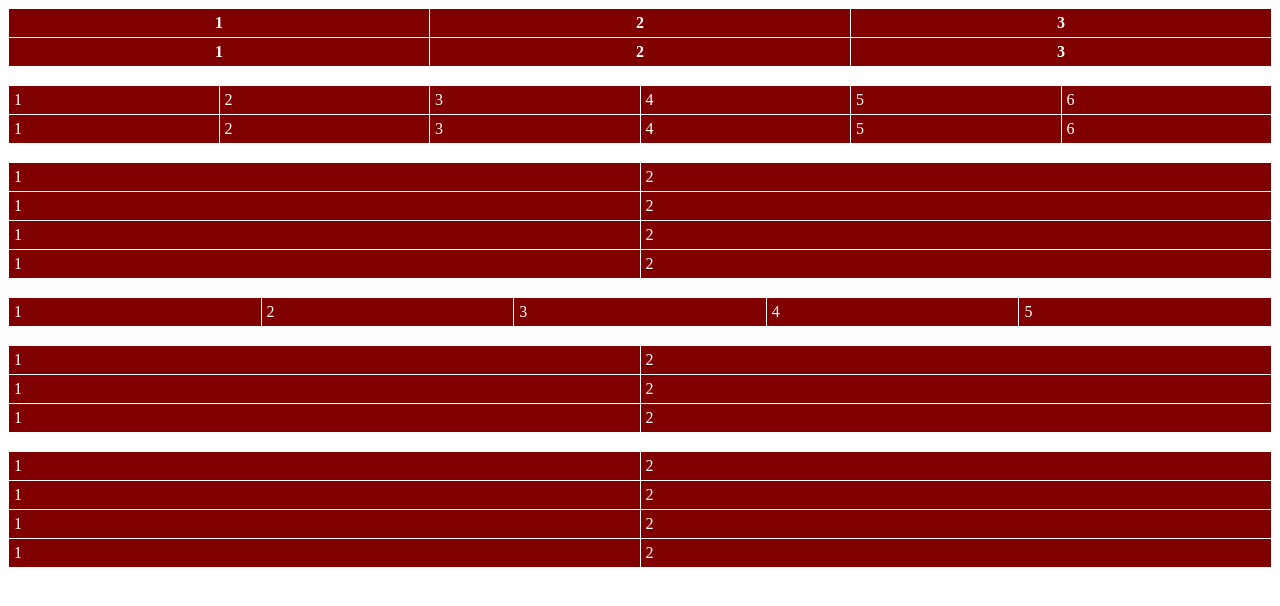
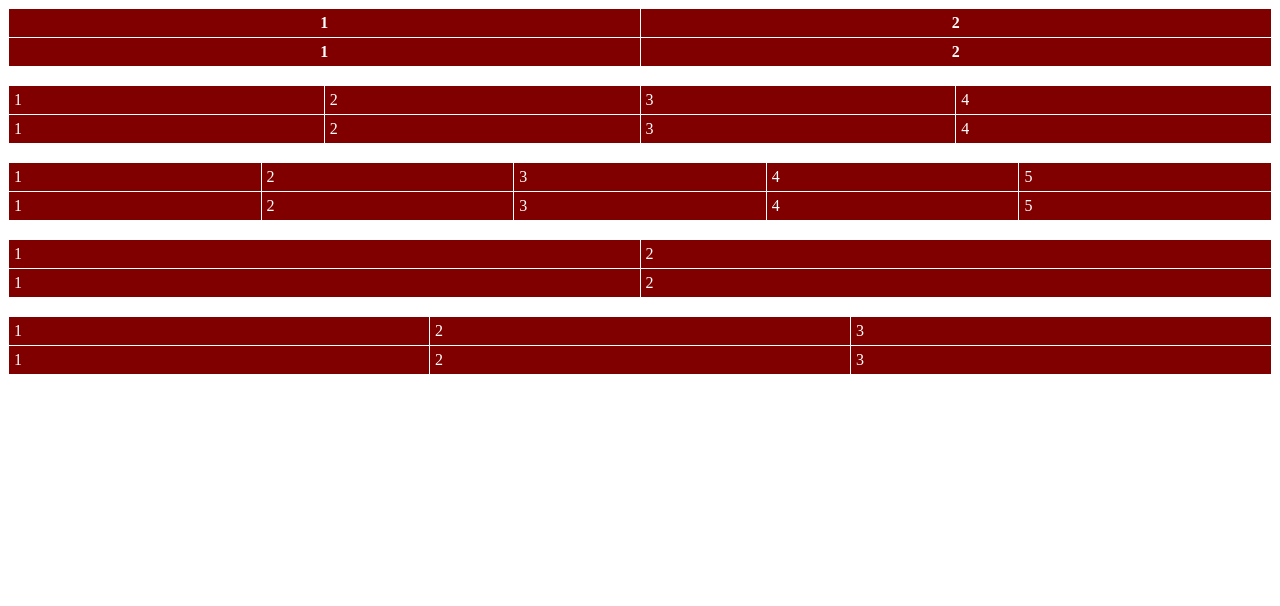
Before and after one commit to goldman2g5/penis_lerning, a Flask app: template templates/baza.html in a window 1280 px wide. Shown: the top 606 px of the page. Run offline with Flask 2, Linux system fonts and the light colour scheme; the template is opened without the code that fills it, so the values that code supplies are empty.

Commit message:
табле

```diff
--- a/templates/baza.html
+++ b/templates/baza.html
@@ -11,12 +11,11 @@
 <tr>
         <th>1</th>
         <th>2</th>
-        <th>3</th>
+
 </tr>
 <tr>
     <th>1</th>
     <th>2</th>
-    <th>3</th>
 </tr>
 </table>
 </div>
@@ -30,41 +29,14 @@
         <td>2</td>
         <td>3</td>
         <td>4</td>
-        <td>5</td>
-        <td>6</td>
     </tr>
     <tr>
         <td>1</td>
         <td>2</td>
         <td>3</td>
         <td>4</td>
-        <td>5</td>
-        <td>6</td>
     </tr>
 </table>
-</div>
-
-<br>
-
-<div>
-    <table>
-        <tr>
-            <td>1</td>
-            <td>2</td>
-        </tr>
-        <tr>
-            <td>1</td>
-            <td>2</td>
-        </tr>
-        <tr>
-            <td>1</td>
-            <td>2</td>
-        </tr>
-        <tr>
-            <td>1</td>
-            <td>2</td>
-        </tr>
-    </table>
 </div>
 
 <br>
@@ -78,25 +50,12 @@
             <td>4</td>
             <td>5</td>
         </tr>
-    </table>
-</div>
-
-
-<br>
-
-<div>
-    <table>
         <tr>
             <td>1</td>
             <td>2</td>
-        </tr>
-        <tr>
-            <td>1</td>
-            <td>2</td>
-        </tr>
-        <tr>
-            <td>1</td>
-            <td>2</td>
+            <td>3</td>
+            <td>4</td>
+            <td>5</td>
         </tr>
     </table>
 </div>
@@ -113,19 +72,26 @@
             <td>1</td>
             <td>2</td>
         </tr>
+    </table>
+</div>
+
+
+<br>
+
+<div>
+    <table>
         <tr>
             <td>1</td>
             <td>2</td>
+            <td>3</td>
         </tr>
         <tr>
             <td>1</td>
             <td>2</td>
+            <td>3</td>
         </tr>
     </table>
 </div>
 
-
-
-
 </body>
 </html>
```
